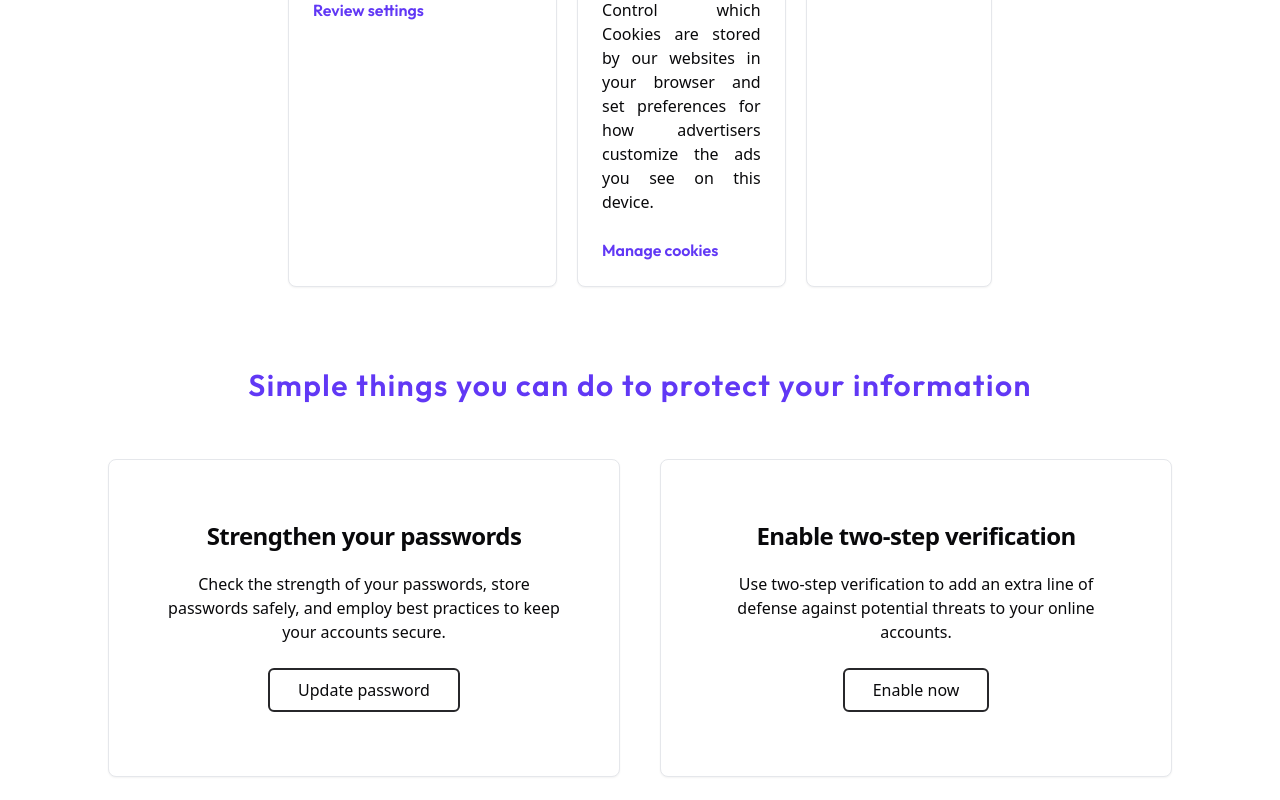
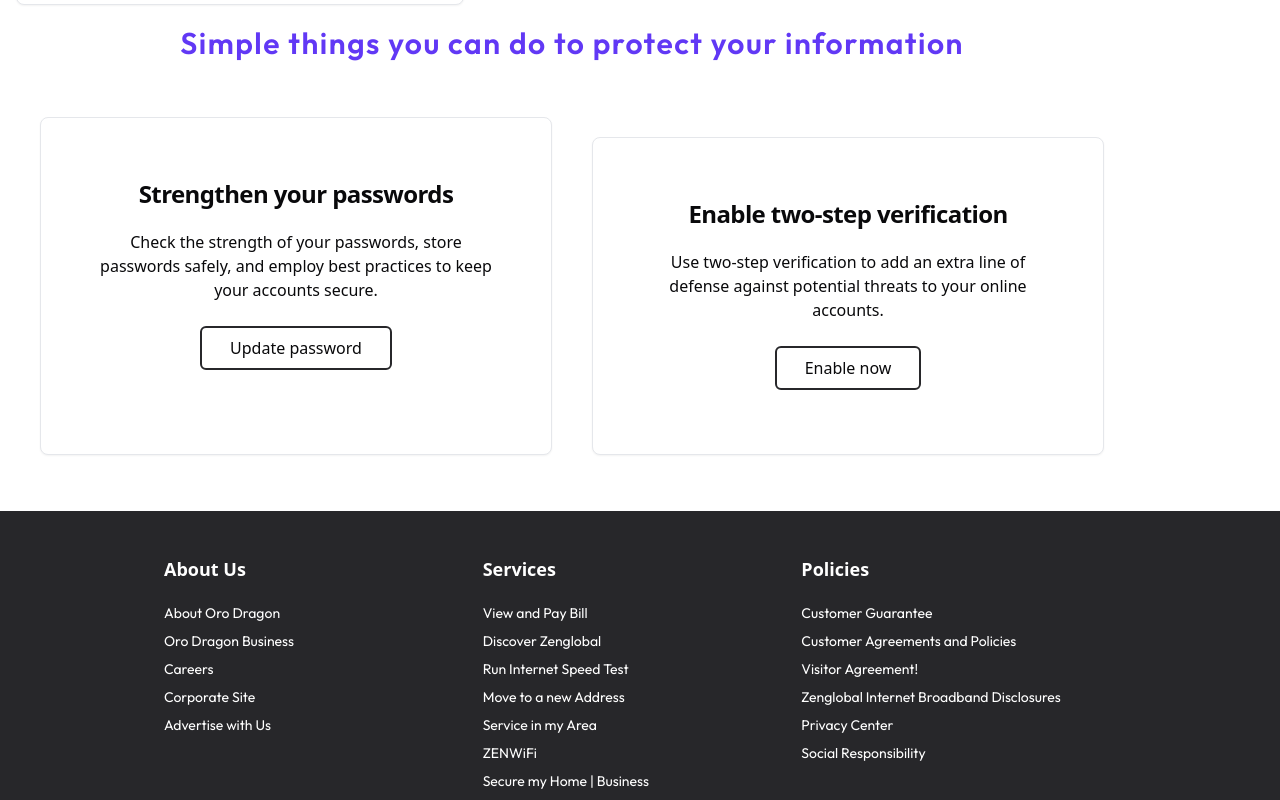
Before and after one commit to KleKlai/zenglobalofficialwebsite, a Next.js app: page /your-privacy-choices in a window 1280 px wide. Shown: the part 1360-2160 px from the top of the page. Built offline with nearby package versions, Linux system fonts and the light colour scheme.

Commit message:
feat(your-privacy-choices): added responsive design

```diff
--- a/app/(main)/(overview)/your-privacy-choices/page.tsx
+++ b/app/(main)/(overview)/your-privacy-choices/page.tsx
@@ -1,21 +1,14 @@
 import Hero from "@/app/ui/your-privacy-your-choices/hero";
 import PrivacyCard from "@/app/ui/your-privacy-your-choices/privacy-card";
-import {
-  Card,
-  CardContent,
-  CardDescription,
-  CardFooter,
-  CardHeader,
-  CardTitle,
-} from "@/components/ui/card";
-import Link from "next/link";
+import Tips from "@/app/ui/your-privacy-your-choices/tips";
 import React from "react";
 
 export default function YourPrivacyChoices() {
   return (
     <div>
       <Hero />
-      <div className="px-72 py-20 flex flex-row space-x-5">
+      {/* lg:flex-row px-72 py-20 space-x-5 */}
+      <div className="flex flex-wrap space-y-5 m-4">
         <PrivacyCard
           title="Sensitive personal information preferences"
           href="#"
@@ -55,45 +48,7 @@ export default function YourPrivacyChoices() {
           or correct their personal information, but all Zenglobal customers can
           make a request.
         </PrivacyCard>
-      </div>
-      <div className="flex items-center justify-center">
-        <h2 className="text-3xl font-semibold font-outfit pb-14 text-tertiary tracking-wider">
-          Simple things you can do to protect your information
-        </h2>
-      </div>
-      <div className="flex flex-wrap lg:space-x-10 pb-10 px-6 justify-center">
-        <Card className="flex flex-col items-center max-w-lg py-10 px-8">
-          <CardHeader>
-            <CardTitle>Strengthen your passwords</CardTitle>
-          </CardHeader>
-          <CardContent>
-            <p className="text-center font-normal font-notoSans">
-              Check the strength of your passwords, store passwords safely, and
-              employ best practices to keep your accounts secure.
-            </p>
-          </CardContent>
-          <CardFooter className="flex justify-center">
-            <Link href="" className="border-2 border-zinc-800 hover:bg-zinc-800 hover:text-white rounded-md">
-              <p className="py-2 px-7 font-medium">Update password</p>
-            </Link>
-          </CardFooter>
-        </Card>
-        <Card className="flex flex-col items-center max-w-lg py-10 px-8">
-          <CardHeader>
-            <CardTitle>Enable two-step verification</CardTitle>
-          </CardHeader>
-          <CardContent>
-            <p className="text-center font-normal font-notoSans">
-              Use two-step verification to add an extra line of defense against
-              potential threats to your online accounts.
-            </p>
-          </CardContent>
-          <CardFooter className="flex justify-center">
-            <Link href="" className="border-2 border-zinc-800 hover:bg-zinc-800 hover:text-white rounded-md">
-              <p className="py-2 px-7 font-medium">Enable now</p>
-            </Link>
-          </CardFooter>
-        </Card>
+        <Tips />
       </div>
     </div>
   );
--- a/app/ui/your-privacy-your-choices/privacy-card.tsx
+++ b/app/ui/your-privacy-your-choices/privacy-card.tsx
@@ -17,7 +17,7 @@ type PrivacyCardProps = {
 }
 export default function PrivacyCard({title, children, hrefTitle, href}: PrivacyCardProps) {
   return (
-    <Card className="max-w-md">
+    <Card className="lg:max-w-md">
       <CardHeader>
         <CardTitle className="font-semibold font-outfit tracking-wide text-zinc-800">{title}</CardTitle>
       </CardHeader>
--- /dev/null
+++ b/app/ui/your-privacy-your-choices/tips.tsx
@@ -0,0 +1,67 @@
+import React from "react";
+
+import {
+  Card,
+  CardContent,
+  CardDescription,
+  CardFooter,
+  CardHeader,
+  CardTitle,
+} from "@/components/ui/card";
+import Link from "next/link";
+
+export default function Tips() {
+  return (
+    <div>
+      <div className="flex items-center justify-center">
+        <h2 className="text-3xl font-semibold font-outfit pb-14 text-tertiary tracking-wider text-center">
+          Simple things you can do to protect your information
+        </h2>
+      </div>
+      <div className="flex flex-wrap space-y-5 lg:space-x-10 pb-10 px-6 justify-center">
+        <Card className="flex flex-col items-center max-w-lg py-10 px-8">
+          <CardHeader>
+            <CardTitle className="text-center">
+              Strengthen your passwords
+            </CardTitle>
+          </CardHeader>
+          <CardContent>
+            <p className="text-center font-normal font-notoSans">
+              Check the strength of your passwords, store passwords safely, and
+              employ best practices to keep your accounts secure.
+            </p>
+          </CardContent>
+          <CardFooter className="flex justify-center text-center">
+            <Link
+              href=""
+              className="border-2 border-zinc-800 hover:bg-zinc-800 hover:text-white rounded-md"
+            >
+              <p className="py-2 px-7 font-medium">Update password</p>
+            </Link>
+          </CardFooter>
+        </Card>
+        <Card className="flex flex-col items-center max-w-lg py-10 px-8">
+          <CardHeader>
+            <CardTitle className="text-center">
+              Enable two-step verification
+            </CardTitle>
+          </CardHeader>
+          <CardContent>
+            <p className="text-center font-normal font-notoSans">
+              Use two-step verification to add an extra line of defense against
+              potential threats to your online accounts.
+            </p>
+          </CardContent>
+          <CardFooter className="flex justify-center">
+            <Link
+              href=""
+              className="border-2 border-zinc-800 hover:bg-zinc-800 hover:text-white rounded-md"
+            >
+              <p className="py-2 px-7 font-medium">Enable now</p>
+            </Link>
+          </CardFooter>
+        </Card>
+      </div>
+    </div>
+  );
+}
```
